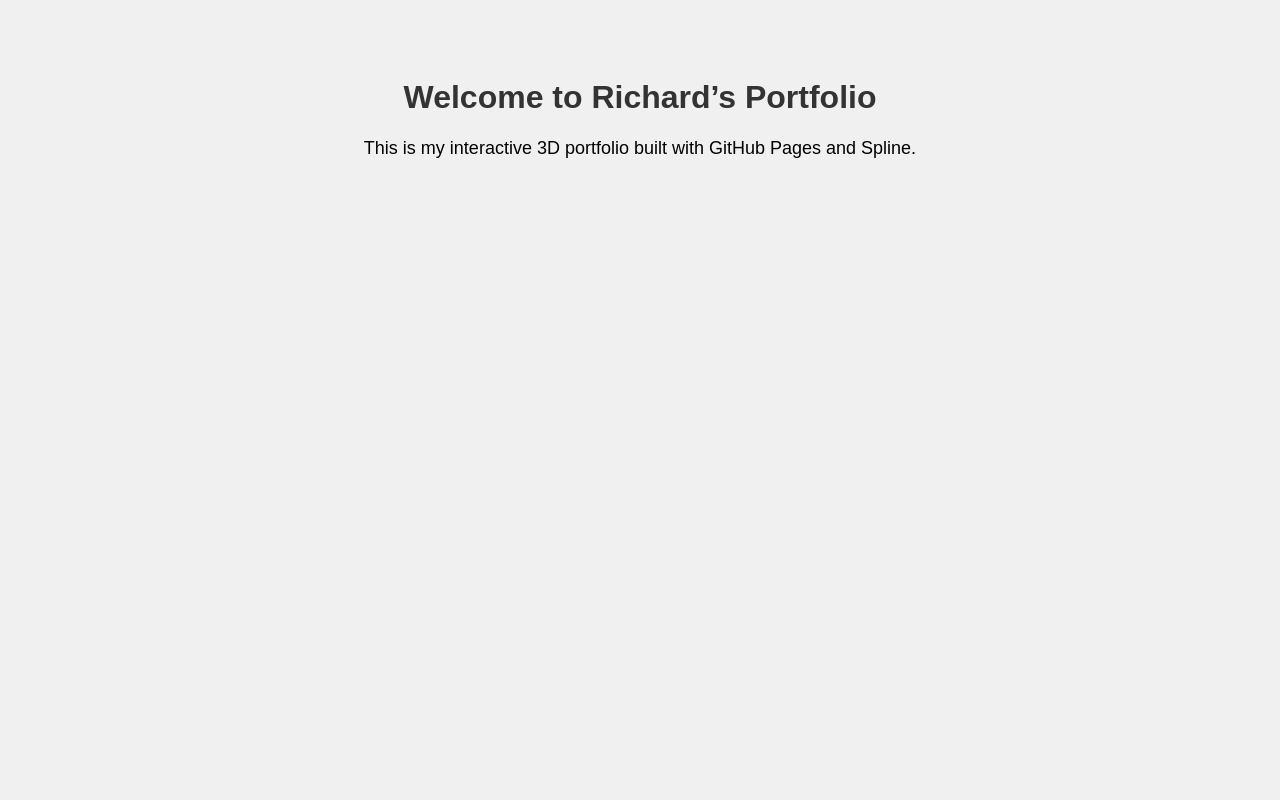
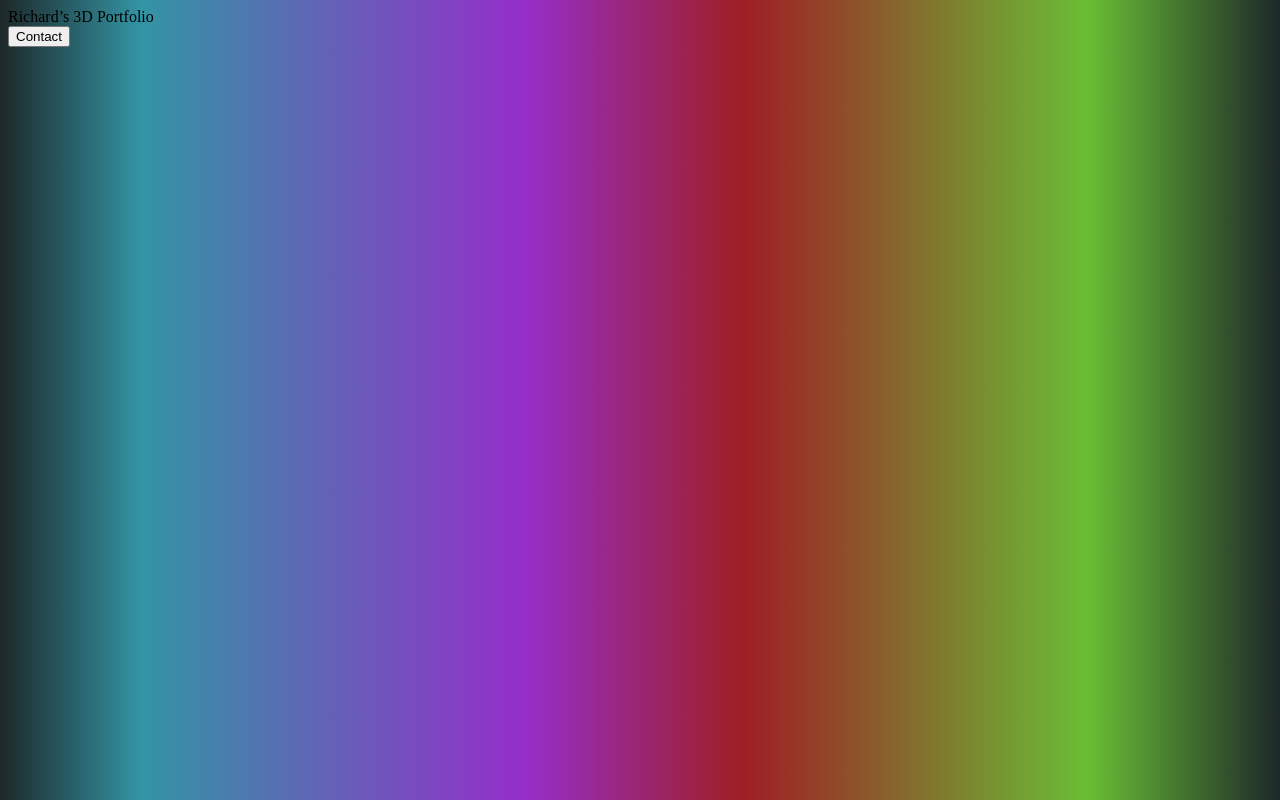
Before and after one commit to Phearith22/Phearith22.github.io, a plain HTML site: page index.html in a window 1280 px wide. Drawn offline with Linux system fonts and the light colour scheme.

Commit message:
new updated

```diff
--- a/index.html
+++ b/index.html
@@ -7,7 +7,12 @@
   <link rel="stylesheet" href="style.css" />
 </head>
 <body>
-  <h1>Welcome to Richard’s Portfolio</h1>
-  <p>This is my interactive 3D portfolio built with GitHub Pages and Spline.</p>
+  <header>
+    <div class="logo">Richard’s 3D Portfolio</div>
+    <button class="contact-btn">Contact</button>
+  </header>
+
+
+
 </body>
 </html>
--- a/style.css
+++ b/style.css
@@ -1,14 +1,4 @@
 body {
-  font-family: Arial, sans-serif;
-  background-color: #f0f0f0;
-  padding: 50px;
-  text-align: center;
+background: #1D2829;
+background: linear-gradient(90deg, rgba(29, 40, 41, 1) 0%, rgba(51, 148, 164, 1) 11%, rgba(149, 46, 201, 1) 41%, rgba(159, 30, 37, 1) 58%, rgba(105, 190, 53, 1) 85%, rgba(29, 40, 41, 1) 100%);
 }
-
-h1 {
-  color: #333;
-}
-
-p {
-  font-size: 18px;
-}
```
